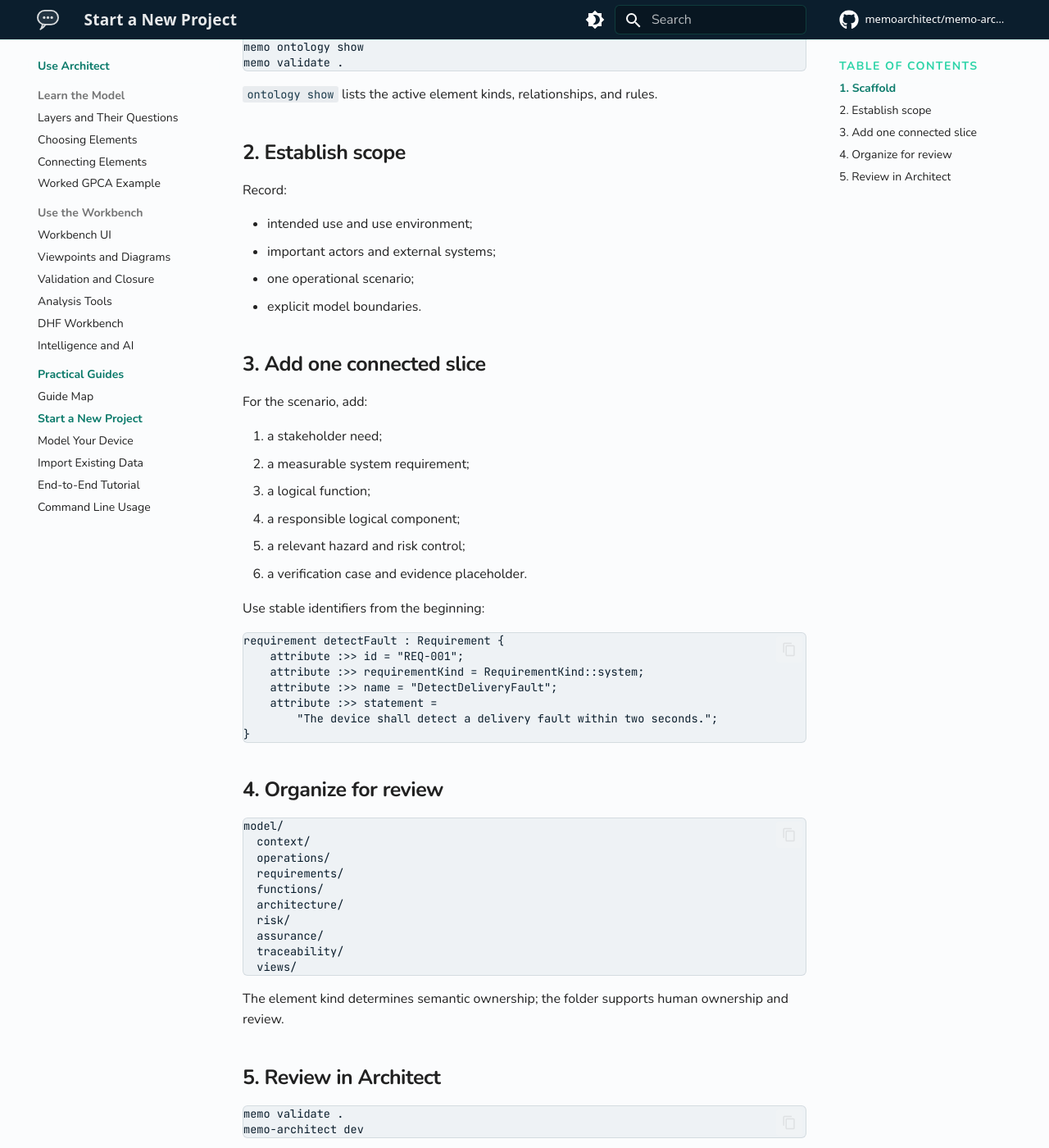
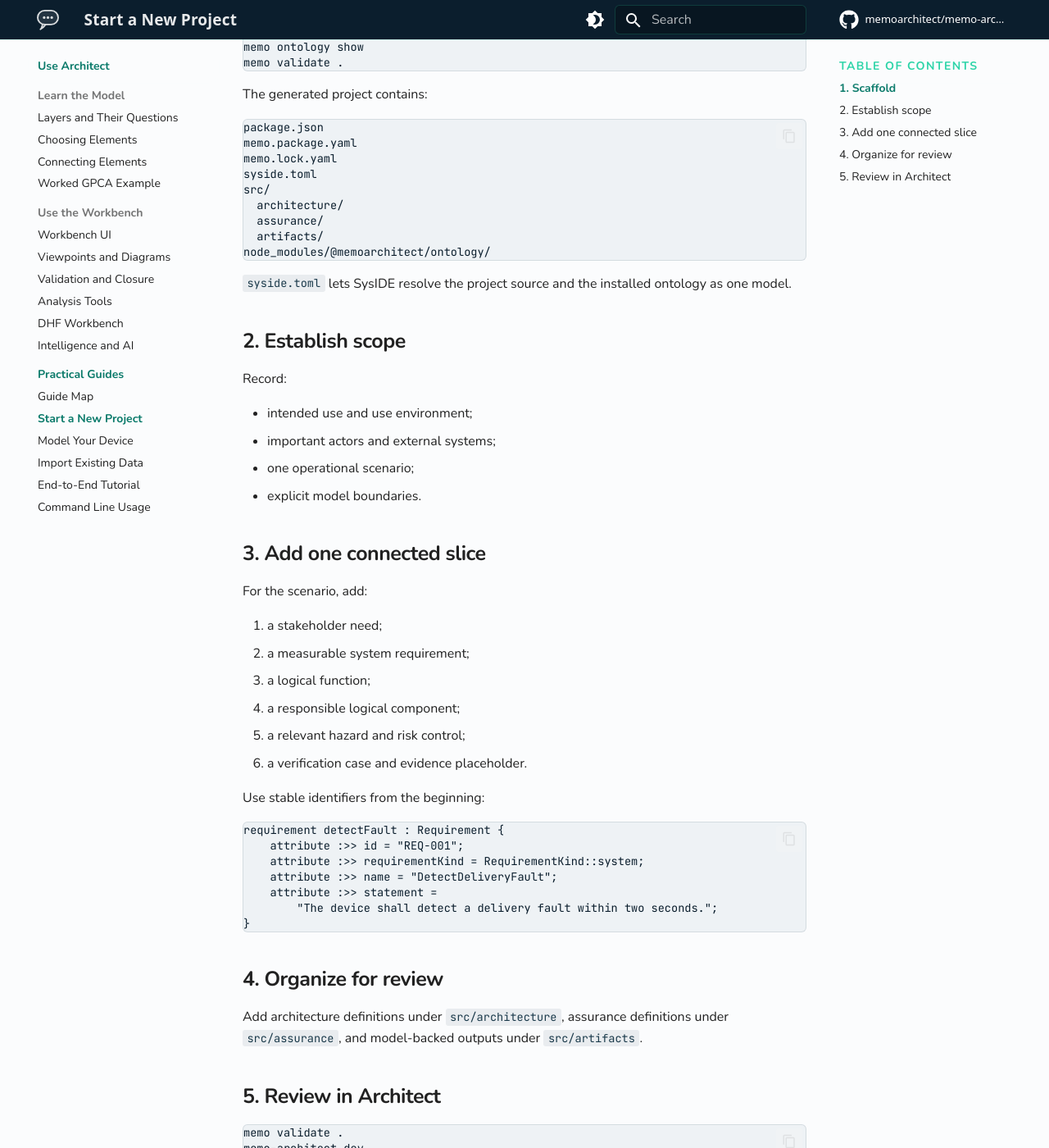
Before and after one commit to memoarchitect/memo-architect, an MkDocs documentation site: the page built from docs/src/users/new-project.md, in a window 1280 px wide and 1400 px high, scrolled down 362 px. Shown: the whole window at 82% size. Built offline with MkDocs 1.6.1 and Material for MkDocs 9.7.7, drawn with Linux system fonts in a browser that asks for light colours; comment, search, counter and statistics services are not loaded.

Commit message:
chore: align architect with current packages

````diff
--- a/docs/src/users/new-project.md
+++ b/docs/src/users/new-project.md
@@ -12,7 +12,22 @@ memo ontology show
 memo validate .
 ```
 
-`ontology show` lists the active element kinds, relationships, and rules.
+The generated project contains:
+
+```text
+package.json
+memo.package.yaml
+memo.lock.yaml
+syside.toml
+src/
+  architecture/
+  assurance/
+  artifacts/
+node_modules/@memoarchitect/ontology/
+```
+
+`syside.toml` lets SysIDE resolve the project source and the installed ontology
+as one model.
 
 ## 2. Establish scope
 
@@ -48,21 +63,8 @@ requirement detectFault : Requirement {
 
 ## 4. Organize for review
 
-```text
-model/
-  context/
-  operations/
-  requirements/
-  functions/
-  architecture/
-  risk/
-  assurance/
-  traceability/
-  views/
-```
-
-The element kind determines semantic ownership; the folder supports human
-ownership and review.
+Add architecture definitions under `src/architecture`, assurance definitions
+under `src/assurance`, and model-backed outputs under `src/artifacts`.
 
 ## 5. Review in Architect
 
````
Also changed, not shown: README.md (+1 -1 lines), docs/src/users/installation.md (+6 -6 lines), package.json (+4 -3 lines), pnpm-lock.yaml (+13 -11 lines), 1 other file.
